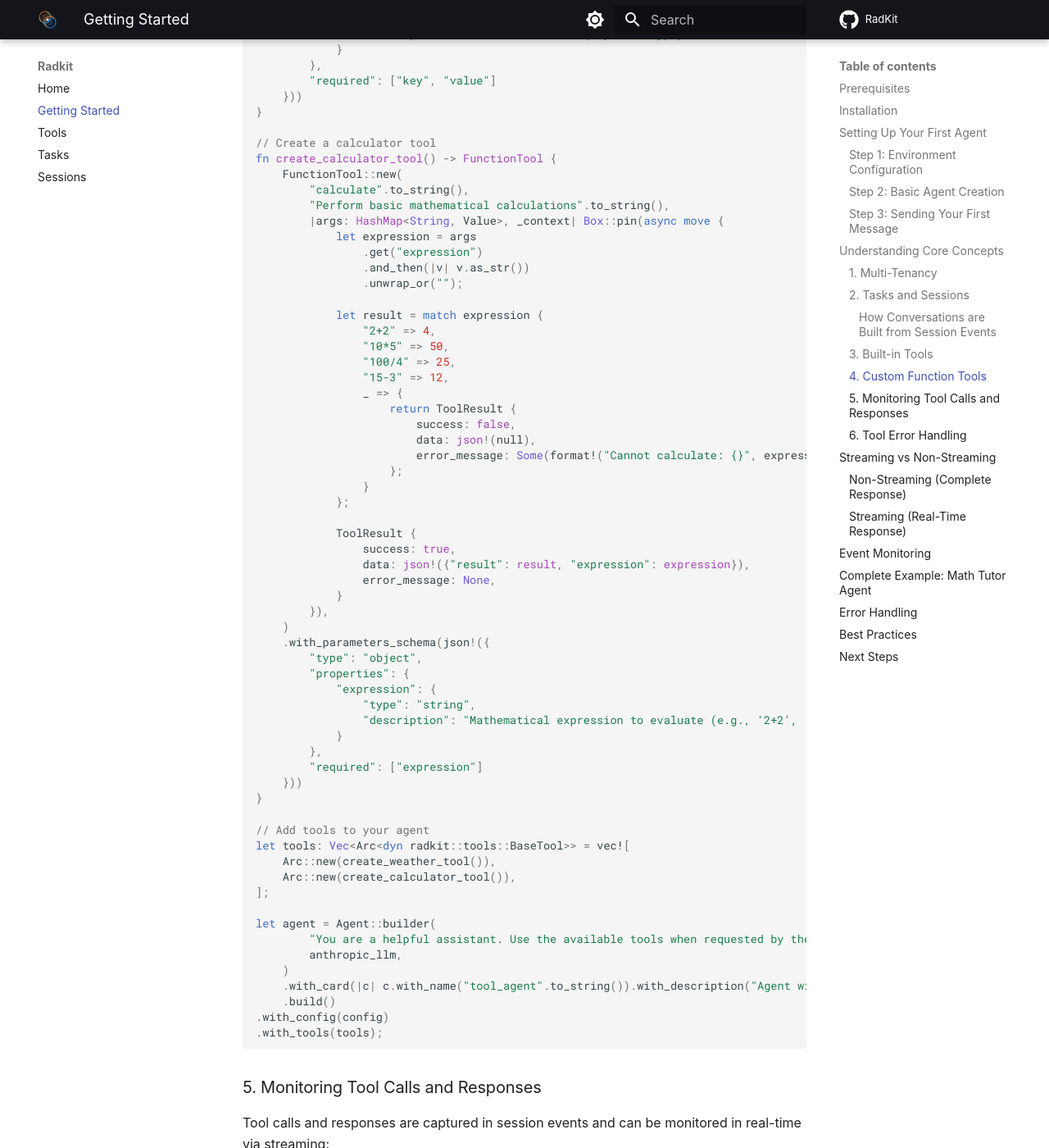
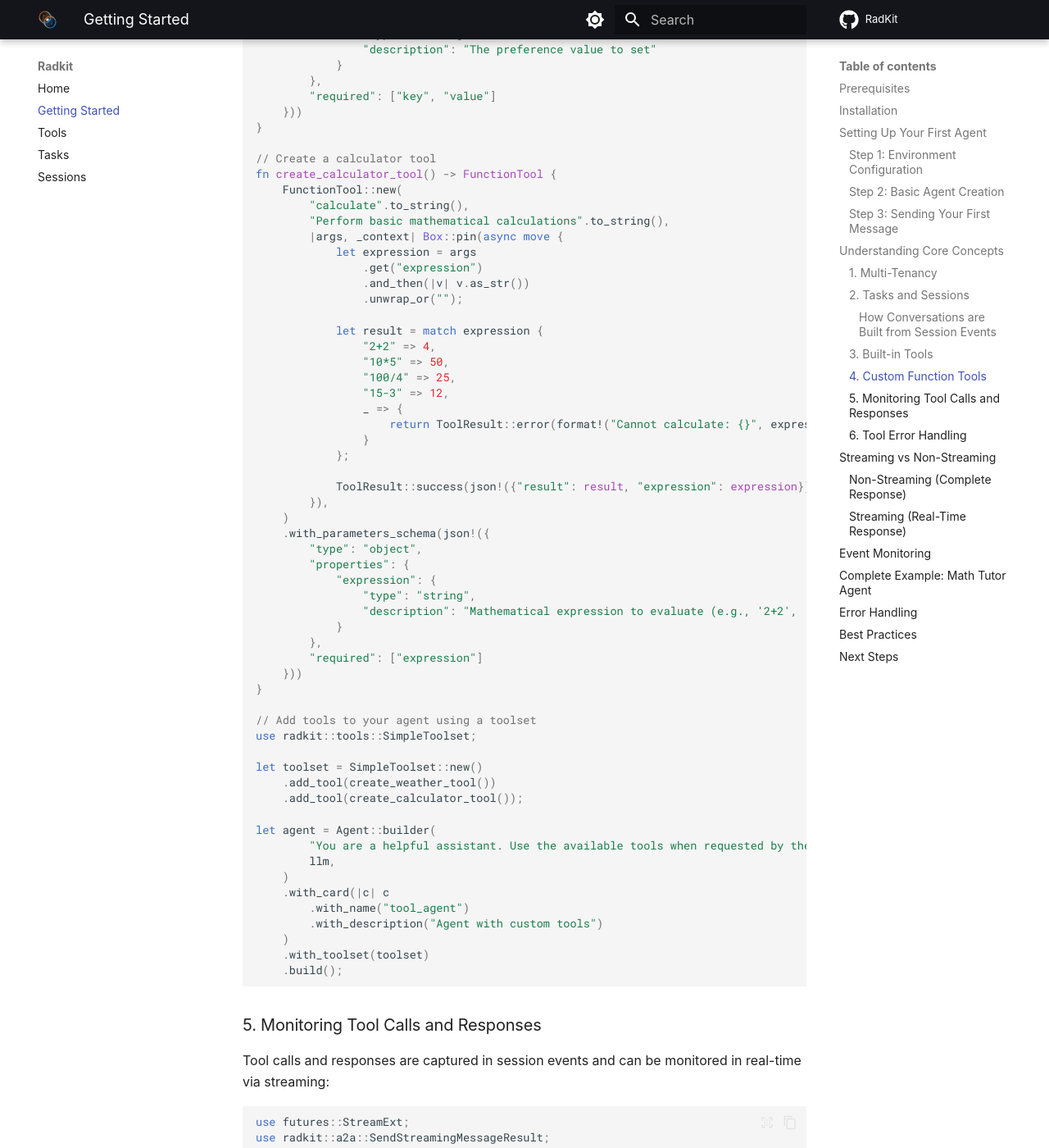
Before and after one commit to microagents/radkit, an MkDocs documentation site: the page built from docs/docs/getting-started.md, in a window 1280 px wide and 1400 px high, scrolled down 6299 px. Shown: the whole window at 82% size. Built offline with MkDocs 1.6.1 and Material for MkDocs 9.7.7, drawn with Linux system fonts in a browser that asks for light colours; some web fonts are replaced; comment, search, counter and statistics services are not loaded; some of the changed text lies outside the part shown.

Commit message:
Refactor: Replace `Arc` usage with direct ownership in tools, toolsets, and session services
- Transition from `Arc` to direct ownership (`Box`) for tools and session services
- Simplify toolset creation and management
- Update documentation and examples to reflect ownership model changes
- Adjust tests for updated APIs, ensuring compatibility and proper integration

````diff
--- a/docs/docs/getting-started.md
+++ b/docs/docs/getting-started.md
@@ -41,7 +41,6 @@ GEMINI_API_KEY=your-gemini-key-here
 use radkit::a2a::{Message, MessageRole, MessageSendParams, Part, SendMessageResult};
 use radkit::agents::Agent;
 use radkit::models::AnthropicLlm;
-use std::sync::Arc;
 
 #[tokio::main]
 async fn main() -> Result<(), Box<dyn std::error::Error>> {
@@ -49,17 +48,20 @@ async fn main() -> Result<(), Box<dyn std::error::Error>> {
     dotenvy::dotenv().ok();
 
     // Create an LLM provider
-    let llm = Arc::new(AnthropicLlm::new(
+    let llm = AnthropicLlm::new(
         "claude-3-5-sonnet-20241022".to_string(),
         std::env::var("ANTHROPIC_API_KEY")?,
-    ));
+    );
 
     // Create an agent (services are created automatically)
     let agent = Agent::builder(
-        "You are a knowledgeable and friendly assistant.".to_string(),
-        anthropic_llm,
+        "You are a knowledgeable and friendly assistant.",
+        llm,
     )
-    .with_card(|c| c.with_name("MyFirstAgent".to_string()).with_description("A helpful AI assistant".to_string()))
+    .with_card(|c| c
+        .with_name("MyFirstAgent")
+        .with_description("A helpful AI assistant")
+    )
     .build();
 
     println!("✅ Agent created successfully!");
@@ -214,13 +216,16 @@ use radkit::agents::AgentConfig;
 let config = AgentConfig::default().with_max_iterations(10);
 
 let agent = Agent::builder(
-        "You can update task status and save artifacts using built-in tools.".to_string(),
-        anthropic_llm,
+        "You can update task status and save artifacts using built-in tools.",
+        llm,
     )
-    .with_card(|c| c.with_name("builtin_agent".to_string()).with_description("Agent with built-in tools".to_string()))
-    .build()
-.with_config(config)
-.with_builtin_task_tools();  // Adds update_status and save_artifact tools
+    .with_card(|c| c
+        .with_name("builtin_agent")
+        .with_description("Agent with built-in tools")
+    )
+    .with_config(config)
+    .with_builtin_task_tools();  // Adds update_status and save_artifact tools
+    .build();
 
 // The agent can now use:
 // - update_status: Update task status (submitted, working, completed, failed, etc.)
@@ -233,16 +238,15 @@ let agent = Agent::builder(
 Create your own tools using `FunctionTool`:
 
 ```rust
-use radkit::tools::{FunctionTool, ToolResult, ToolContext};
-use serde_json::{json, Value};
-use std::collections::HashMap;
+use radkit::tools::{FunctionTool, ToolResult};
+use serde_json::json;
 
 // Create a weather tool
 fn create_weather_tool() -> FunctionTool {
     FunctionTool::new(
         "get_weather".to_string(),
         "Get the current weather for a location".to_string(),
-        |args: HashMap<String, Value>, _context| Box::pin(async move {
+        |args, _context| Box::pin(async move {
             let location = args
                 .get("location")
                 .and_then(|v| v.as_str())
@@ -255,11 +259,7 @@ fn create_weather_tool() -> FunctionTool {
                 "humidity": "45%"
             });
 
-            ToolResult {
-                success: true,
-                data: weather_data,
-                error_message: None,
-            }
+            ToolResult::success(weather_data)
         }),
     )
     .with_parameters_schema(json!({
@@ -279,7 +279,7 @@ fn create_preference_tool() -> FunctionTool {
     FunctionTool::new(
         "set_preference".to_string(),
         "Set user preferences".to_string(),
-        |args: HashMap<String, Value>, context| Box::pin(async move {
+        |args, context| Box::pin(async move {
             let key = args
                 .get("key")
                 .and_then(|v| v.as_str())
@@ -289,7 +289,7 @@ fn create_preference_tool() -> FunctionTool {
                 .cloned()
                 .unwrap_or(json!(null));
 
-            // Use the new ToolContext API for state management
+            // Use the ToolContext API for state management
             match context.set_user_state(key.to_string(), value.clone()).await {
                 Ok(()) => ToolResult::success(json!({
                     "message": format!("Set preference '{}' to: {}", key, value)
@@ -303,10 +303,11 @@ fn create_preference_tool() -> FunctionTool {
         "properties": {
             "key": {
                 "type": "string",
-                "description": "Preference key"
+                "description": "The preference key to set"
             },
             "value": {
-                "description": "Preference value (any JSON type)"
+                "type": "string",
+                "description": "The preference value to set"
             }
         },
         "required": ["key", "value"]
@@ -318,7 +319,7 @@ fn create_calculator_tool() -> FunctionTool {
     FunctionTool::new(
         "calculate".to_string(),
         "Perform basic mathematical calculations".to_string(),
-        |args: HashMap<String, Value>, _context| Box::pin(async move {
+        |args, _context| Box::pin(async move {
             let expression = args
                 .get("expression")
                 .and_then(|v| v.as_str())
@@ -330,19 +331,11 @@ fn create_calculator_tool() -> FunctionTool {
                 "100/4" => 25,
                 "15-3" => 12,
                 _ => {
-                    return ToolResult {
-                        success: false,
-                        data: json!(null),
-                        error_message: Some(format!("Cannot calculate: {}", expression)),
-                    };
+                    return ToolResult::error(format!("Cannot calculate: {}", expression));
                 }
             };
 
-            ToolResult {
-                success: true,
-                data: json!({"result": result, "expression": expression}),
-                error_message: None,
-            }
+            ToolResult::success(json!({"result": result, "expression": expression}))
         }),
     )
     .with_parameters_schema(json!({
@@ -357,20 +350,23 @@ fn create_calculator_tool() -> FunctionTool {
     }))
 }
 
-// Add tools to your agent
-let tools: Vec<Arc<dyn radkit::tools::BaseTool>> = vec![
-    Arc::new(create_weather_tool()),
-    Arc::new(create_calculator_tool()),
-];
+// Add tools to your agent using a toolset
+use radkit::tools::SimpleToolset;
+
+let toolset = SimpleToolset::new()
+    .add_tool(create_weather_tool())
+    .add_tool(create_calculator_tool());
 
 let agent = Agent::builder(
-        "You are a helpful assistant. Use the available tools when requested by the user.".to_string(),
-        anthropic_llm,
+        "You are a helpful assistant. Use the available tools when requested by the user.",
+        llm,
     )
-    .with_card(|c| c.with_name("tool_agent".to_string()).with_description("Agent with custom tools".to_string()))
-    .build()
-.with_config(config)
-.with_tools(tools);
+    .with_card(|c| c
+        .with_name("tool_agent")
+        .with_description("Agent with custom tools")
+    )
+    .with_toolset(toolset)
+    .build();
 ```
 
 ### 5. Monitoring Tool Calls and Responses
@@ -468,23 +464,23 @@ Handle tool failures gracefully:
 let error_tool = FunctionTool::new(
     "risky_operation".to_string(),
     "An operation that might fail".to_string(),
-    |args: HashMap<String, Value>, _context| Box::pin(async move {
+    |args, _context| Box::pin(async move {
         let input = args.get("input").and_then(|v| v.as_str()).unwrap_or("");
 
         if input == "fail" {
-            ToolResult {
-                success: false,
-                data: json!(null),
-                error_message: Some("Operation failed as requested".to_string()),
-            }
+            ToolResult::error("Operation failed as requested".to_string())
         } else {
             ToolResult::success(json!({ "result": "Operation succeeded" }))
         }
     }),
-).with_parameters_schema(json!({
+)
+.with_parameters_schema(json!({
     "type": "object",
     "properties": {
-        "input": {"type": "string", "description": "Test input"}
+        "input": {
+            "type": "string",
+            "description": "Input parameter - use 'fail' to trigger error"
+        }
     },
     "required": ["input"]
 }));
@@ -769,30 +765,32 @@ use radkit::a2a::{Message, MessageRole, MessageSendParams, Part, SendMessageResu
 use radkit::agents::{Agent, AgentConfig};
 use radkit::models::AnthropicLlm;
 use radkit::sessions::SessionEventType;
-use std::sync::Arc;
 
 #[tokio::main]
 async fn main() -> Result<(), Box<dyn std::error::Error>> {
     dotenvy::dotenv().ok();
 
     // Create a specialized math tutor agent
-    let llm = Arc::new(AnthropicLlm::new(
+    let llm = AnthropicLlm::new(
         "claude-3-5-sonnet-20241022".to_string(),
         std::env::var("ANTHROPIC_API_KEY")?,
-    ));
+    );
 
     let agent = Agent::builder(
         r#"You are a patient math tutor. When solving problems:
         1. Break down the problem into steps
         2. Explain each step clearly
         3. Use the save_artifact tool to save the solution
-        4. Update your status as you work through the problem"#.to_string(),
-        anthropic_llm,
+        4. Update your status as you work through the problem"#,
+        llm,
     )
-    .with_card(|c| c.with_name("MathTutor".to_string()).with_description("An AI math tutor that explains concepts step-by-step".to_string()))
-    .build()
+    .with_card(|c| c
+        .with_name("MathTutor")
+        .with_description("An AI math tutor that explains concepts step-by-step")
+    )
     .with_config(AgentConfig::default().with_max_iterations(10))
-    .with_builtin_task_tools();
+    .with_builtin_task_tools()
+    .build();
 
     // Student asks a question
     let question = "A train travels 120 miles in 2 hours. What is its average speed?";
````
Also changed, not shown: docs/docs/index.md (+6 -13 lines), docs/docs/tools.md (+30 -35 lines), README.md, 11 other files.
